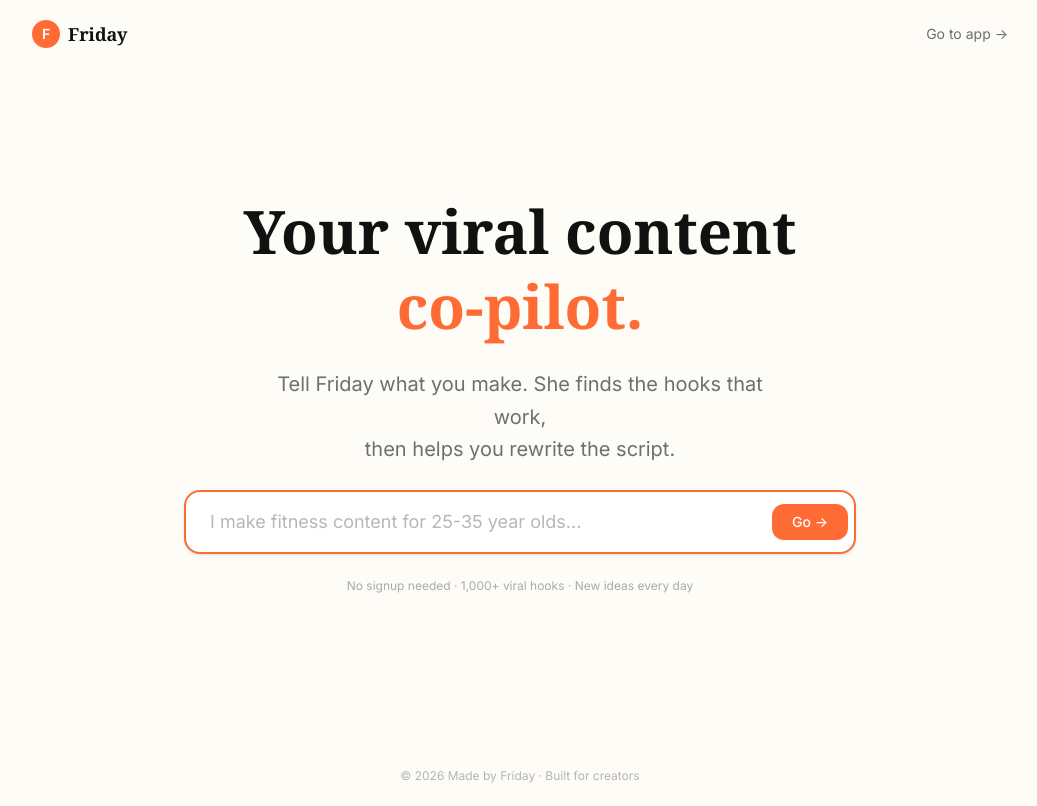
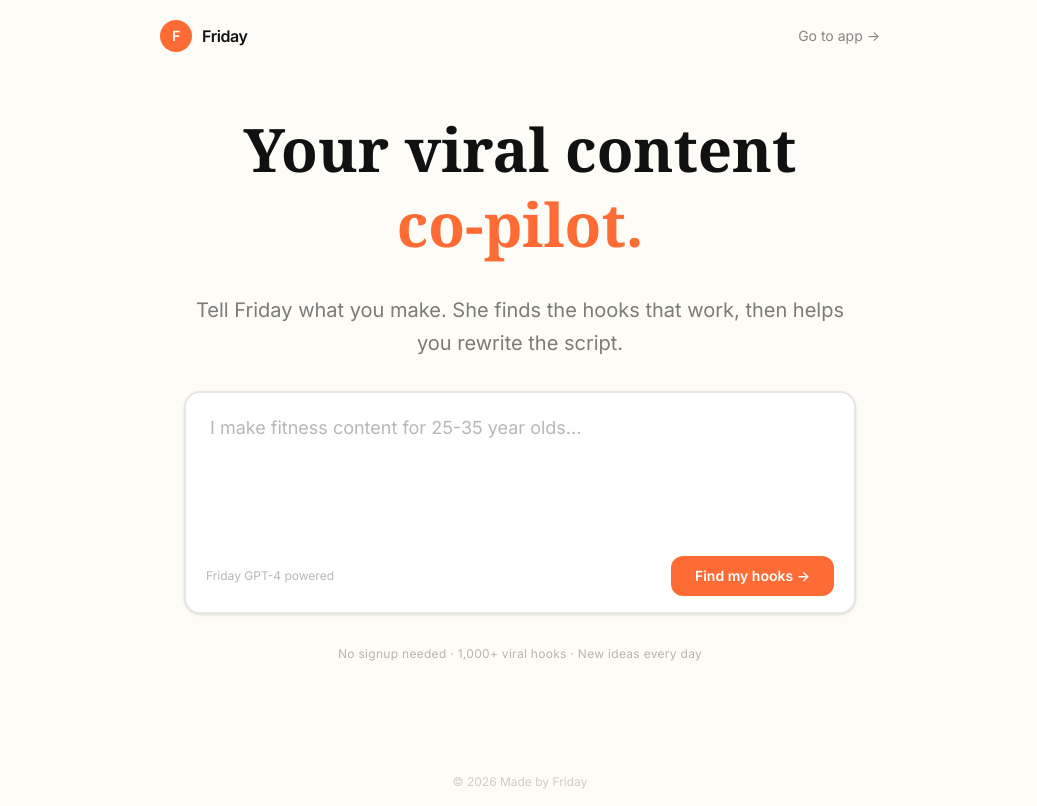
Before and after one commit to EdCorner1/MadebyfridayV2, a Next.js app: page / in a window 1280 px wide. Shown: the whole page, without its empty margins (120-1157 px from the left). Built offline with nearby package versions, Linux system fonts and the light colour scheme; a web font is replaced by a local one.

Commit message:
fix: Playfair Display headline, multi-line textarea input, better spacing

```diff
--- a/app/components/HeroForm.tsx
+++ b/app/components/HeroForm.tsx
@@ -1,32 +1,44 @@
 'use client';
 
+import { useState, useRef } from 'react';
+
 export default function HeroForm() {
+  const [text, setText] = useState('');
+  const textareaRef = useRef<HTMLTextAreaElement>(null);
+
+  const handleSubmit = (e: React.FormEvent) => {
+    e.preventDefault();
+    if (!text.trim()) return;
+    window.location.href = `/dashboard?q=${encodeURIComponent(text.trim())}`;
+  };
+
   return (
-    <form
-      action="/dashboard"
-      className="w-full mt-4"
-      onSubmit={(e) => {
-        const input = e.currentTarget.querySelector('input[name="q"]') as HTMLInputElement;
-        if (!input.value.trim()) {
+    <form onSubmit={handleSubmit} className="w-full mt-4">
+      <div className="relative bg-white rounded-2xl shadow-sm border-2 border-charcoal/10 focus-within:border-coral transition-colors">
+        <textarea
+          ref={textareaRef}
+          value={text}
+          onChange={(e) => setText(e.target.value)}
+          placeholder="I make fitness content for 25-35 year olds..."
+          rows={4}
+          className="w-full px-6 py-5 text-charcoal bg-transparent text-lg placeholder-charcoal/30 outline-none resize-none leading-relaxed"
+          style={{ fontFamily: "'Inter', sans-serif" }}
+          onKeyDown={(e) => {
+            if (e.key === 'Enter' && !e.shiftKey) {
               e.preventDefault();
-          input.focus();
+              handleSubmit(e);
             }
           }}
-    >
-      <div className="relative">
-        <input
-          type="text"
-          name="q"
-          placeholder="I make fitness content for 25-35 year olds..."
-          autoFocus
-          className="w-full px-6 py-4 pr-32 text-charcoal bg-white border-2 border-charcoal/10 rounded-2xl text-base md:text-lg placeholder-charcoal/30 outline-none focus:border-coral transition-colors shadow-sm"
         />
+        <div className="flex items-center justify-between px-5 pb-4">
+          <span className="text-xs text-charcoal/30">Friday GPT-4 powered</span>
           <button
             type="submit"
-          className="absolute right-2 top-1/2 -translate-y-1/2 px-5 py-2 bg-coral text-white rounded-xl font-medium text-sm hover:bg-coral/90 transition-colors"
+            className="px-6 py-2.5 bg-coral text-white rounded-xl font-semibold text-sm hover:bg-coral/90 transition-colors"
           >
-          Go →
+            Find my hooks →
           </button>
+        </div>
       </div>
     </form>
   );
--- a/app/globals.css
+++ b/app/globals.css
@@ -1,13 +1,11 @@
 @import "tailwindcss";
 
-@import url('https://fonts.googleapis.com/css2?family=Inter:wght@400;500;600;700&display=swap');
+@import url('https://fonts.googleapis.com/css2?family=Playfair+Display:wght@700;800&family=Inter:wght@400;500;600&display=swap');
 
 @theme {
   --color-coral: #FF6B35;
   --color-cream: #FDFCF7;
   --color-charcoal: #111111;
-  --font-sans: 'Inter', -apple-system, BlinkMacSystemFont, 'Segoe UI', sans-serif;
-  --font-headline: 'Georgia', 'Times New Roman', serif;
 }
 
 * {
@@ -21,10 +19,6 @@ body {
   background: #FDFCF7;
   color: #111111;
   font-family: 'Inter', -apple-system, BlinkMacSystemFont, 'Segoe UI', sans-serif;
-}
-
-h1, h2, h3, h4 {
-  font-family: Georgia, 'Times New Roman', serif;
 }
 
 html {
--- a/app/page.tsx
+++ b/app/page.tsx
@@ -5,46 +5,45 @@ export default function HomePage() {
   return (
     <main className="min-h-screen bg-cream flex flex-col">
       {/* Simple nav */}
-      <nav className="w-full px-6 py-5 flex items-center justify-between max-w-5xl mx-auto">
-        <div className="flex items-center gap-2">
-          <div className="w-7 h-7 rounded-full bg-coral flex items-center justify-center">
+      <nav className="w-full px-6 py-5 flex items-center justify-between max-w-3xl mx-auto">
+        <div className="flex items-center gap-2.5">
+          <div className="w-8 h-8 rounded-full bg-coral flex items-center justify-center">
             <span className="text-white font-bold text-sm">F</span>
           </div>
-          <span className="font-headline font-bold text-charcoal text-lg">Friday</span>
+          <span className="font-semibold text-charcoal text-base tracking-tight">Friday</span>
         </div>
-        <a href="/dashboard" className="text-sm text-charcoal/60 hover:text-coral transition-colors">
+        <a href="/dashboard" className="text-sm text-charcoal/50 hover:text-coral transition-colors">
           Go to app →
         </a>
       </nav>
 
       {/* Hero — centered, Lovable-style */}
-      <section className="flex-1 flex flex-col items-center justify-center px-4 pt-12 pb-20">
-        <div className="w-full max-w-2xl text-center space-y-6">
+      <section className="flex-1 flex flex-col items-center justify-center px-6 pt-10 pb-24">
+        <div className="w-full max-w-2xl text-center space-y-8">
           {/* Headline */}
-          <h1 className="font-headline text-5xl md:text-6xl font-bold text-charcoal leading-tight">
+          <h1 style={{ fontFamily: "'Playfair Display', Georgia, serif", fontWeight: 800 }} className="text-5xl md:text-6xl text-charcoal leading-tight">
             Your viral content<br />
-            <span className="text-coral">co-pilot.</span>
+            <span style={{ color: '#FF6B35' }}>co-pilot.</span>
           </h1>
 
-          {/* Subheadline */}
-          <p className="text-charcoal/60 text-lg md:text-xl leading-relaxed max-w-lg mx-auto">
-            Tell Friday what you make. She finds the hooks that work,<br className="hidden md:block" />
-            then helps you rewrite the script.
+          {/* Subheadline — single line, clean */}
+          <p style={{ fontFamily: "'Inter', sans-serif" }} className="text-charcoal/55 text-lg md:text-xl leading-relaxed">
+            Tell Friday what you make. She finds the hooks that work, then helps you rewrite the script.
           </p>
 
           {/* The input — the whole product */}
           <HeroForm />
 
           {/* Tiny trust line */}
-          <p className="text-charcoal/35 text-xs">
+          <p style={{ fontFamily: "'Inter', sans-serif" }} className="text-charcoal/30 text-xs tracking-wide">
             No signup needed · 1,000+ viral hooks · New ideas every day
           </p>
         </div>
       </section>
 
       {/* Footer */}
-      <footer className="px-6 py-4 text-center text-charcoal/30 text-xs">
-        © 2026 Made by Friday · Built for creators
+      <footer className="px-6 py-4 text-center text-charcoal/20 text-xs">
+        © 2026 Made by Friday
       </footer>
     </main>
   );
```
Lines whose indentation alone changed are shown as unchanged.
